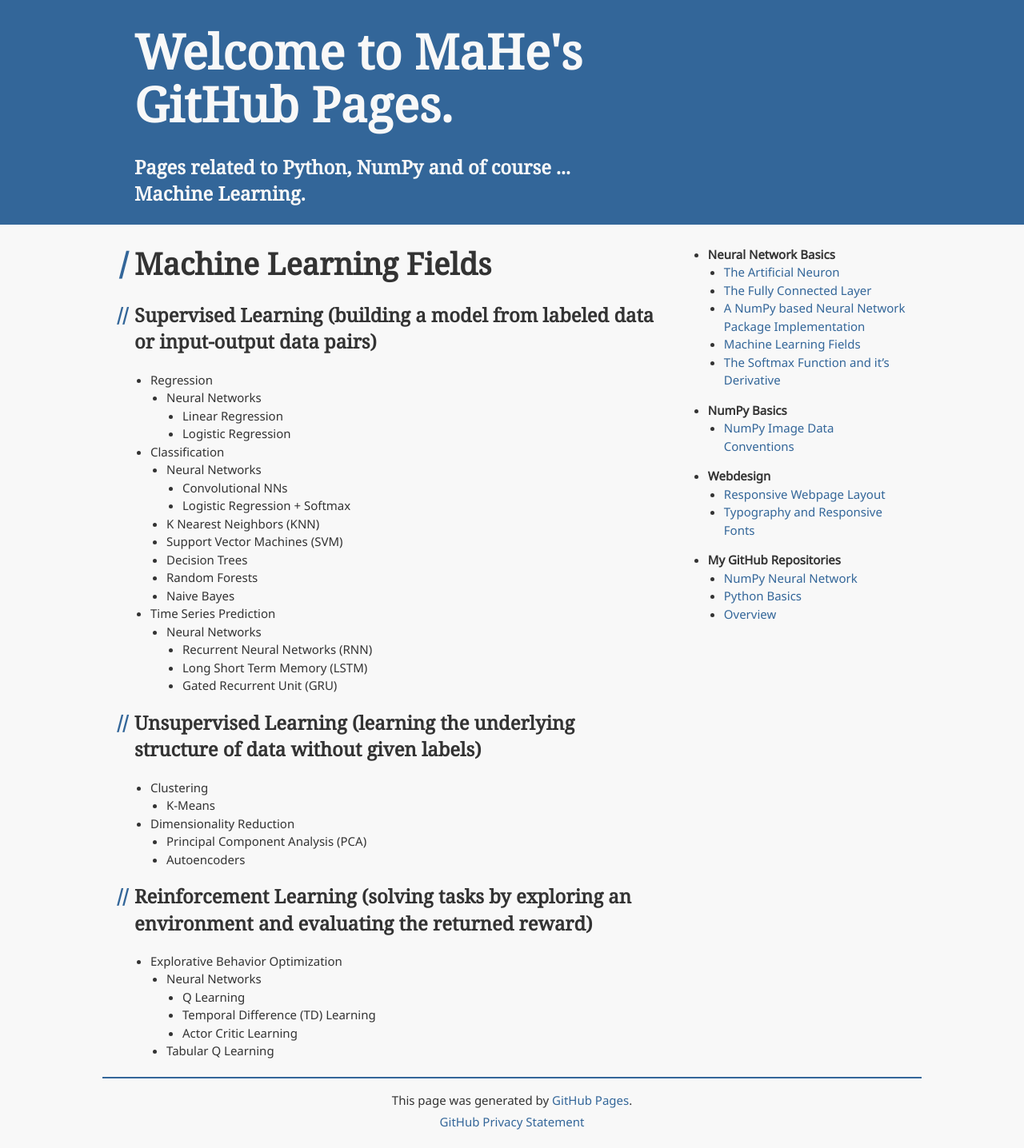
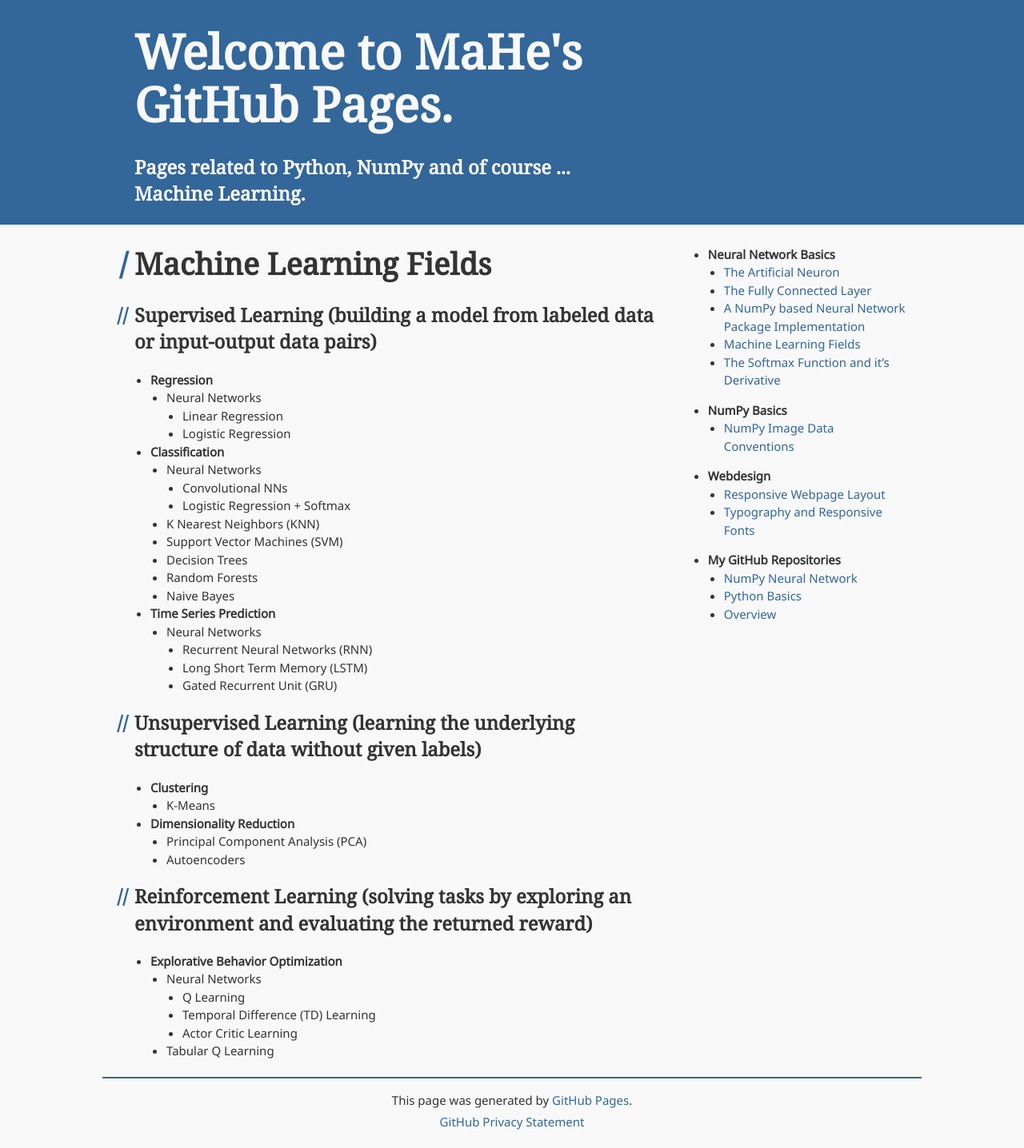
Before and after one commit to m-a-h-e/m-a-h-e.github.io, a Jekyll site: the page built from machine_learning_fields.md, in a window 1280 px wide. Shown: the whole page at 80% size. Built offline with Jekyll 4.4.1, drawn with Linux system fonts in a browser that asks for light colours; our own code applies the rules of GitHub Pages for plain Markdown files.

Commit message:
top list elements bold

```diff
--- a/machine_learning_fields.md
+++ b/machine_learning_fields.md
@@ -7,11 +7,11 @@ toc-categories: [Neural Network Basics]
 
 ## **Supervised Learning** (building a model from labeled data or input-output data pairs)
 
-- Regression
+- **Regression**
   - Neural Networks
     - Linear Regression
     - Logistic Regression
-- Classification
+- **Classification**
   - Neural Networks
     - Convolutional NNs
     - Logistic Regression + Softmax
@@ -20,7 +20,7 @@ toc-categories: [Neural Network Basics]
   - Decision Trees
   - Random Forests
   - Naive Bayes
-- Time Series Prediction
+- **Time Series Prediction**
   - Neural Networks
     - Recurrent Neural Networks (RNN)
     - Long Short Term Memory (LSTM)
@@ -28,15 +28,15 @@ toc-categories: [Neural Network Basics]
 
 ## **Unsupervised Learning** (learning the underlying structure of data without given labels)
 
-- Clustering
+- **Clustering**
   - K-Means
-- Dimensionality Reduction
+- **Dimensionality Reduction**
   - Principal Component Analysis (PCA)
   - Autoencoders
 
 ## **Reinforcement Learning** (solving tasks by exploring an environment and evaluating the returned reward)
 
-- Explorative Behavior Optimization
+- **Explorative Behavior Optimization**
   - Neural Networks
     - Q Learning
     - Temporal Difference (TD) Learning
```
